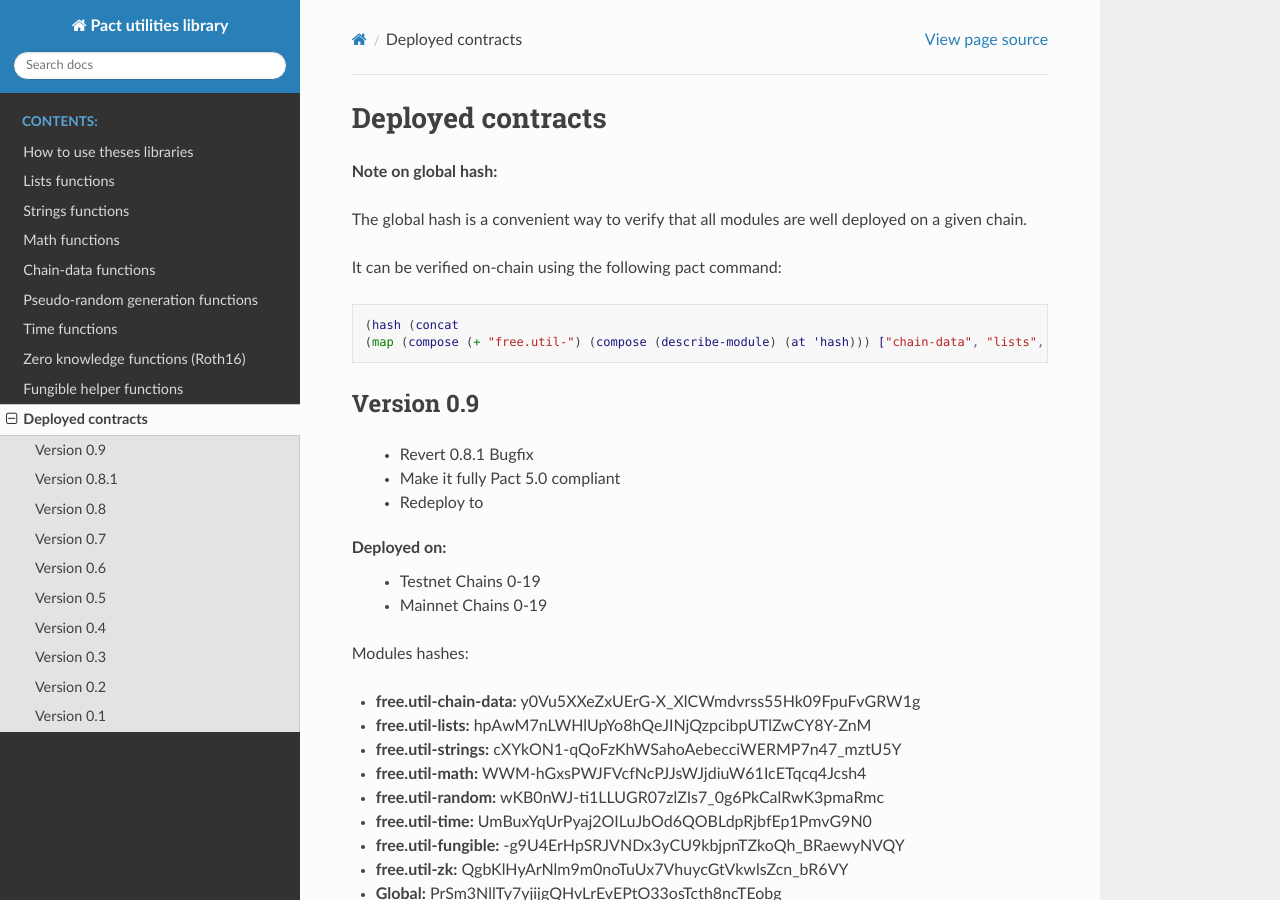
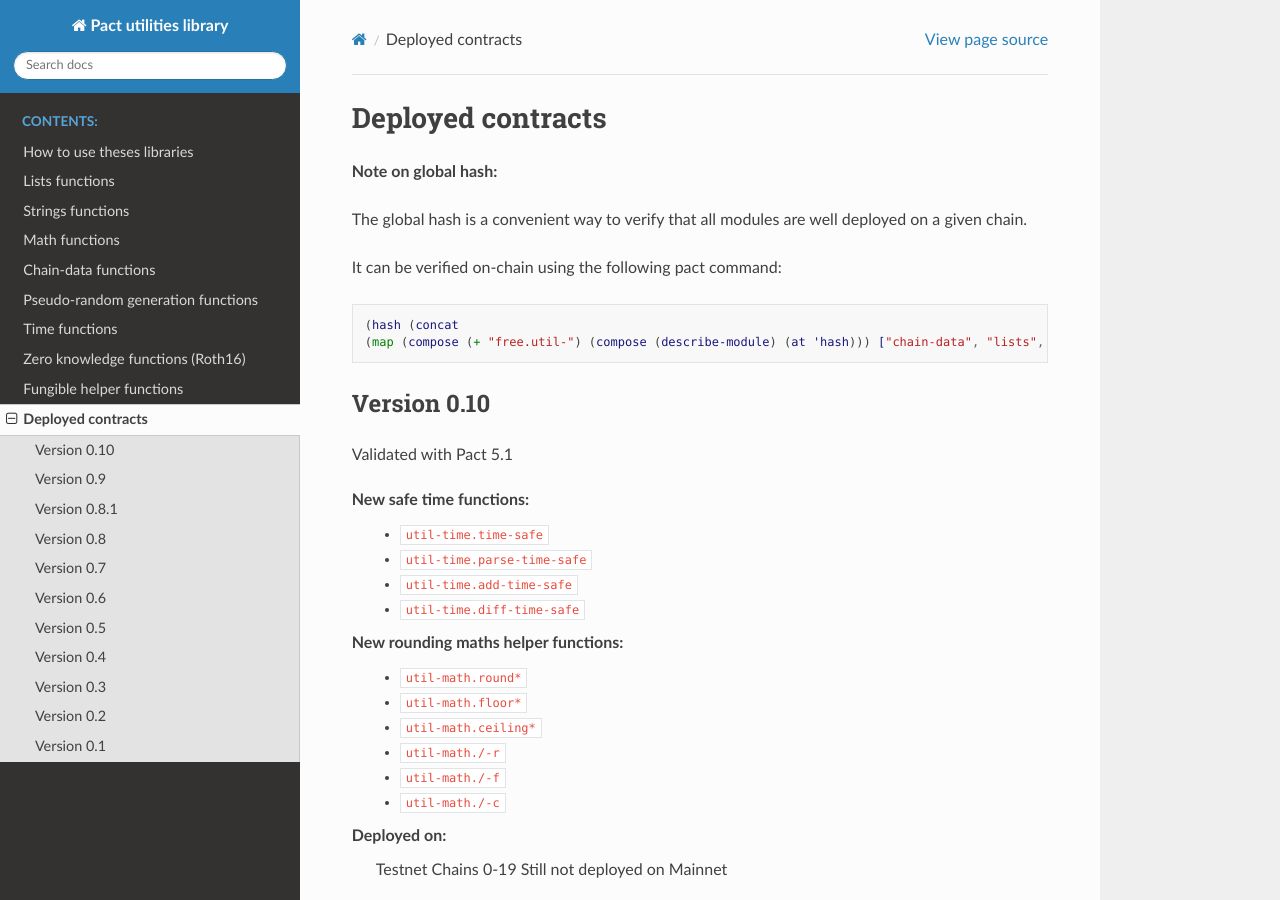
Before and after one commit to CryptoPascal31/pact-util-lib, a Sphinx documentation site: the page built from docs/source/deployed.rst, in a window 1280 px wide and 900 px high. Built offline with Sphinx 7.4.7 and the Read the Docs theme 3.1.0, drawn with Linux system fonts in a browser that asks for light colours.

```diff
--- a/docs/source/deployed.rst
+++ b/docs/source/deployed.rst
@@ -12,12 +12,36 @@ It can be verified on-chain using the following pact command:
   (hash (concat
   (map (compose (+ "free.util-") (compose (describe-module) (at 'hash))) ["chain-data", "lists", "strings", "math", "random", "time", "fungible", "zk"])))
 
+Version 0.10
+~~~~~~~~~~~
+Validated with Pact 5.1
+
+New safe time functions:
+  * ``util-time.time-safe``
+  * ``util-time.parse-time-safe``
+  * ``util-time.add-time-safe``
+  * ``util-time.diff-time-safe``
+
+New rounding maths helper functions:
+  * ``util-math.round*``
+  * ``util-math.floor*``
+  * ``util-math.ceiling*``
+  * ``util-math./-r``
+  * ``util-math./-f``
+  * ``util-math./-c``
+
+Deployed on:
+  Testnet Chains 0-19
+  Still not deployed on Mainnet
+
+Modules hashes:
+TBD
+
 
 Version 0.9
 ~~~~~~~~~~~
   * Revert 0.8.1 Bugfix
   * Make it fully Pact 5.0 compliant
-  * Redeploy to
 
 Deployed on:
   * Testnet Chains 0-19
```
Also changed, not shown: 8 other files.
